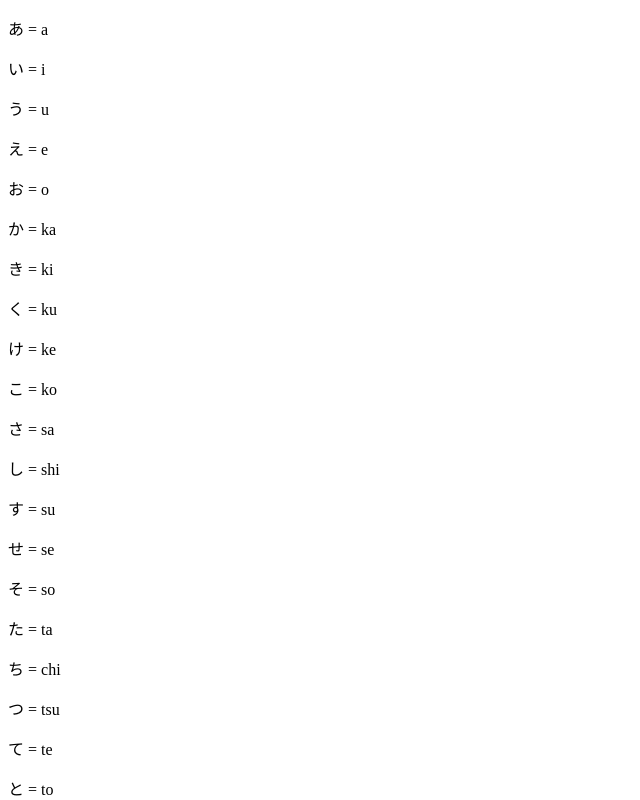
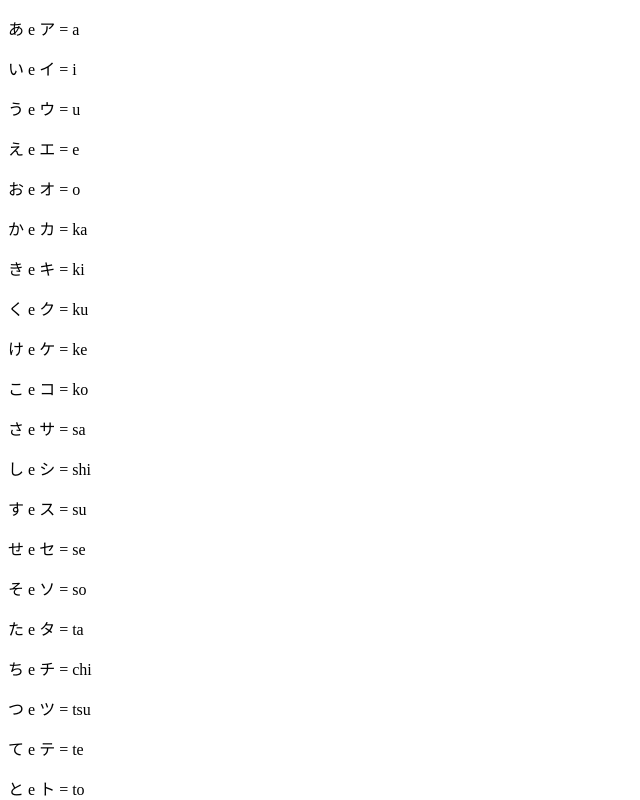
Before and after one commit to kevinmarangoni/hirakata, a Next.js app: page /Home in a window 1280 px wide. Shown: the top 800 px of the page, without its empty margins (0-640 px from the left). Built offline with nearby package versions, Linux system fonts and the light colour scheme; data requests are answered from the project's data file.

Commit message:
small changes

```diff
--- a/src/pages/Home.tsx
+++ b/src/pages/Home.tsx
@@ -28,7 +28,7 @@ const Home:React.FC = () => {
         <>
           {data.map((item: IKanji)=>{
             return (
-              <p key={item.id}>{item.hiragana} = {item.romaji}</p>
+              <p key={item.id}>{item.hiragana} e {item.katakana} = {item.romaji}</p>
             )
           })}
         </>
```
